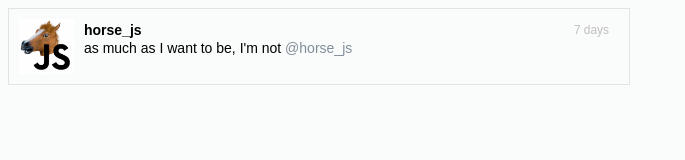
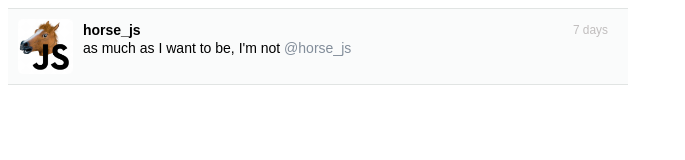
Before and after one commit to MrJons/horse_js_tweet_copy, a plain HTML site: page index.html in a window 1280 px wide. Shown: the full height of the page, 0-685 px from the left. Drawn offline with Linux system fonts and the light colour scheme.

Commit message:
feedback applied.

```diff
--- a/css/style.css
+++ b/css/style.css
@@ -1,5 +1,4 @@
 body{
-  background: #fafbfb;
   font-size: 87.5%;
   font-family: sans-serif;
   color: black;
@@ -7,10 +6,12 @@ body{
   text-align: left;
 }
 
-#container{
+.container{
+  background: #fafbfb;
   width: 600px;
   height: 55px;
-  border: 1px solid #e1e4e3;
+  border-top: 1px solid #e1e4e3;
+  border-bottom: 1px solid #e1e4e3;
   padding: 10px;
 }
 
@@ -19,16 +20,14 @@ body{
   height: 55px;
   float: left;
   margin-right: 10px;
+  border-radius: 5px;
 }
 
-#container .title ul{
+.container .title p, time{
   list-style: none;
+  display: inline;
   margin: 0;
   padding: 0;
-}
-
-#container .title li{
-  display: inline;
 }
 
 .username{
@@ -48,4 +47,5 @@ body{
 
 .user_ref {
   color: #828d9a;
+  text-decoration: none;
 }
--- a/index.html
+++ b/index.html
@@ -9,16 +9,14 @@
 </head>
 
 <body>
- <div id="container">
+ <div class="container">
     <img class="avatar" src="images/horse_js.png" alt="Responsive Design" />
     <div class='title'>
-      <ul>
-        <li class='username'>horse_js</li>
-        <li class='time'>7 days</li>
-      </ul>
+      <p class='username'>horse_js</p>
+      <time class='time'>7 days</time>
     </div>
     <div class='message'>
-      <p>as much as I want to be, I'm not <span class='user_ref'>@horse_js<span></p>
+      <p>as much as I want to be, I'm not <a href='' class='user_ref'>@horse_js</a></p>
     </div>
  </div><!--./container-->
 </body>
```
